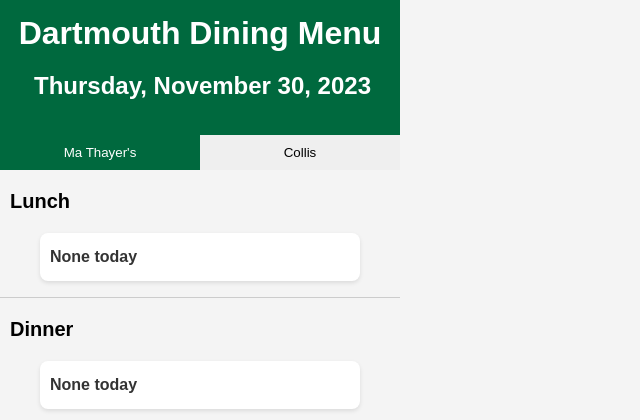
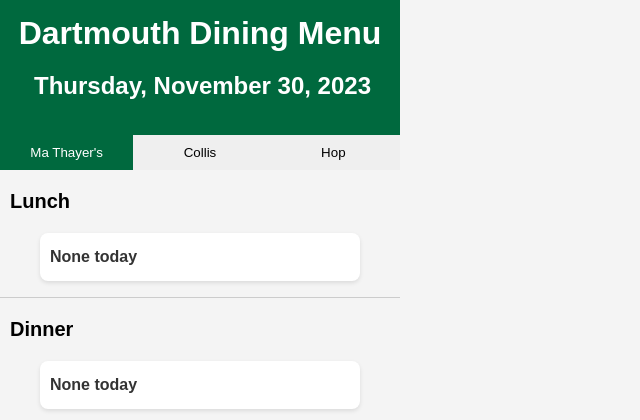
Before and after one commit to NPande25/DDS-Daily-Menu, a Django app: page / in a window 1280 px wide. Shown: the top 420 px of the page, without its empty margins (0-640 px from the left). Run offline with Django 4.2, Linux system fonts and the light colour scheme; data that the repository does not hold is empty.

Commit message:
updated Hop tab

```diff
--- a/menu/getmenu.py
+++ b/menu/getmenu.py
@@ -1,4 +1,3 @@
-import json
 import requests
 import datetime
 import pytz
@@ -8,9 +7,11 @@
 
     local_timezone = pytz.timezone('EST')  # Replace 'Your_Local_Timezone' with your actual time zone
     today = datetime.datetime.now(local_timezone).date()
+    today_format = f"{today.year}{today.month:02d}{today.day:02d}"
 
     # build url
-    url = f'https://menu.dartmouth.edu/menuapi/mealitems?dates={today.year}{today.month:02d}{today.day:02d}'
+    # url = f'https://menu.dartmouth.edu/menuapi/mealitems?dates={today_format}'
+    url = 'https://menu.dartmouth.edu/menuapi/mealitems?dates=20231117'
 
     # make request to the API
     response = requests.get(url)
@@ -26,6 +27,7 @@
         dinner = []
         collis_spec = []
         collis_soup = []
+        hop_spec = []
 
         # extract information about each menu item
         for meal_item in data['mealItems']:
@@ -33,11 +35,12 @@
             item_name = meal_item['itemName']
             main_location_label = meal_item['mainLocationLabel']
             datesAvailable = meal_item['datesAvailable']
-            subLocation = datesAvailable[0]['menus'][0]['subLocation']
             recipeCategory = meal_item['recipeCategory']
 
-            # get periods
-            period = datesAvailable[0]['menus'][0]['mealPeriod']
+            # get info from datesAvailable if it's a list (sometimes it isn't)
+            if type(datesAvailable) is list:
+                subLocation = datesAvailable[0]['menus'][0]['subLocation']
+                period = datesAvailable[0]['menus'][0]['mealPeriod']
 
             # Print or process the extracted information as needed
             if main_location_label == "53 Commons" and \
@@ -57,7 +60,13 @@
                 if "Entrees" in recipeCategory:
                     collis_spec.append(item_name)
 
-        menu_dict = {'lunch':lunch, 'dinner':dinner, 'collis_soup':collis_soup, 'collis_spec':collis_spec}
+            if main_location_label == "Courtyard Caf\u00e9" and \
+                datesAvailable and \
+                len(datesAvailable) == 1:
+                hop_spec.append(item_name)
+
+
+        menu_dict = {'lunch':lunch, 'dinner':dinner, 'collis_soup':collis_soup, 'collis_spec':collis_spec, 'hop_spec':hop_spec}
 
         # Replace empty lists with "None today"
         for key, value in menu_dict.items():
--- a/menu/static/main.js
+++ b/menu/static/main.js
@@ -11,7 +11,7 @@
 
         const data = await response.json();
 
-        updateHTML(data['lunch'], data['dinner'], data['collis_spec'], data['collis_soup']);
+        updateHTML(data['lunch'], data['dinner'], data['collis_spec'], data['collis_soup'], data['hop_spec']);
     } catch (error) {
         console.error('Error fetching menu:', error);
     }
@@ -31,17 +31,19 @@
 }
 
 // Function to update the HTML content
-function updateHTML(lunchItems, dinnerItems, collisSpecItems, collisSoupItems) {
+function updateHTML(lunchItems, dinnerItems, collisSpecItems, collisSoupItems, hopSpecItems) {
     const lunchList = document.getElementById('lunch-items');
     const dinnerList = document.getElementById('dinner-items');
     const collisSpecList = document.getElementById('collis-special-items');
     const collisSoupList = document.getElementById('collis-soup-items');
+    const hopSpecList = document.getElementById('hop-special-items');
 
     // Clear existing items
     lunchList.innerHTML = '';
     dinnerList.innerHTML = '';
     collisSpecList.innerHTML = '';
     collisSoupList.innerHTML = '';
+    hopSpecList.innerHTML = '';
 
     // Populate the lists with the new items
     lunchItems.forEach(item => {
@@ -64,12 +66,17 @@
         collisSoupList.appendChild(listItem);
     })
 
+    hopSpecItems.forEach(item => {
+        const listItem = createMenuItem(item);
+        hopSpecList.appendChild(listItem);
+    })
+
 
 }
 
 // Function to switch between tabs
 function showTab(tabName) {
-    const tabs = ['ma-thayers', 'collis'];
+    const tabs = ['ma-thayers', 'collis', 'hop'];
 
     tabs.forEach(tab => {
         const tabContent = document.getElementById(`${tab}-content`);
@@ -89,6 +96,7 @@
 document.addEventListener('DOMContentLoaded', function () {
     const maThayersTab = document.getElementById('ma-thayers-tab');
     const collisTab = document.getElementById('collis-tab');
+    const hopTab = document.getElementById('hop-tab');
 
     maThayersTab.addEventListener('click', function () {
         showTab('ma-thayers');
@@ -98,6 +106,10 @@
         showTab('collis');
     });
 
+    hopTab.addEventListener('click', function () {
+        showTab('hop');
+    })
+
     // Set the default active tab when the page loads
     showTab('ma-thayers');
 });
--- a/menu/static/styles.css
+++ b/menu/static/styles.css
@@ -102,9 +102,6 @@
     background-color: #00693E;
 }
 
-/* .menu-section {
-    display: none;
-} */
 
 .footer-container {
     background-color: #00693E;
--- a/menu/templates/menu/index.html
+++ b/menu/templates/menu/index.html
@@ -25,6 +25,7 @@
             <div class="tabs">
                 <button class="tab active" id="ma-thayers-tab" data-tab="ma-thayers">Ma Thayer's</button>
                 <button class="tab" id="collis-tab" data-tab="collis">Collis</button>
+                <button class="tab" id="hop-tab" data-tab="hop">Hop</button>
             </div>
 
             <!-- Content for Ma Thayer's tab -->
@@ -65,6 +66,16 @@
                 </div>
             </div>
 
+            <!-- Content for Hop tab (also initially empty)-->
+            <div id="hop-content" style="display: none;">
+                <div id="hop-speical">
+                    <h3 class="meal-title">Hop Special</h3>
+                    <ul id="hop-special-items" class="menu-list">
+                        <li>items loading...</li>
+                    </ul>
+                </div>
+            </div>
+
         </section>
     </main>
 
```
